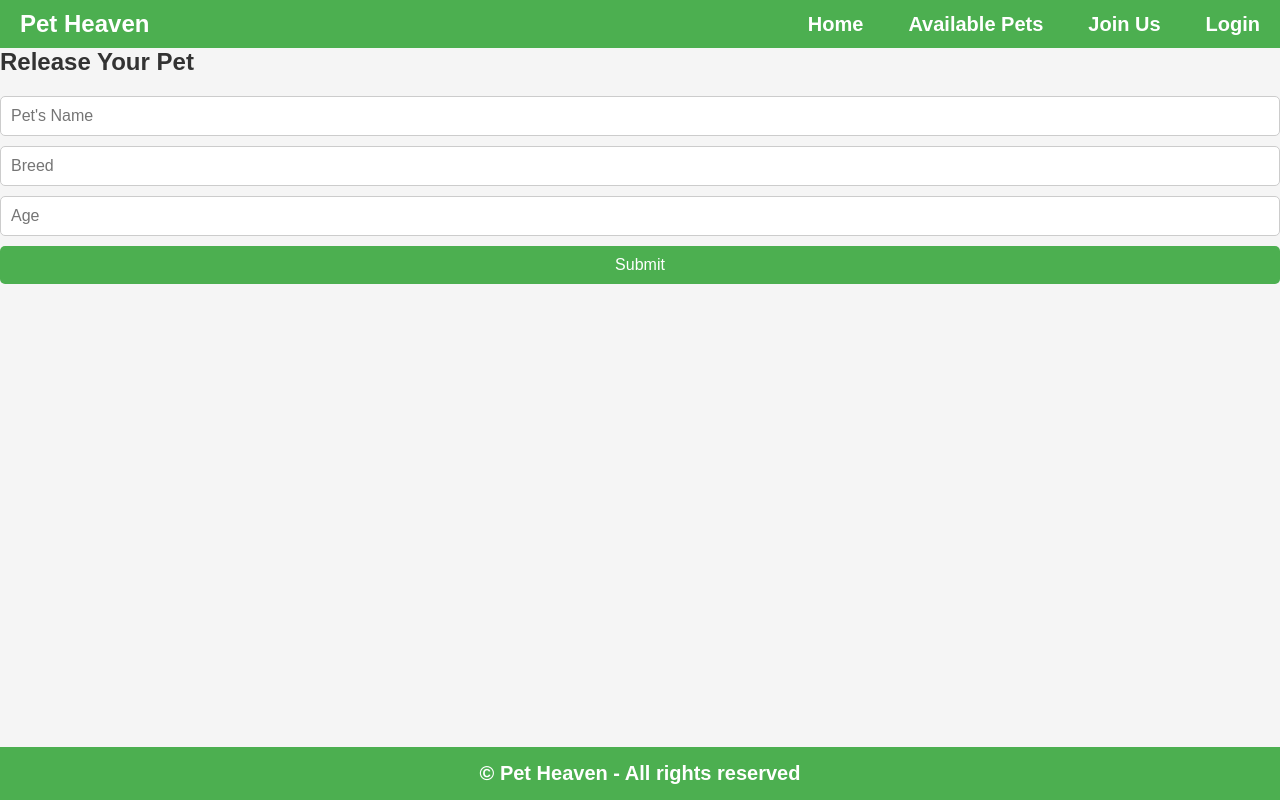
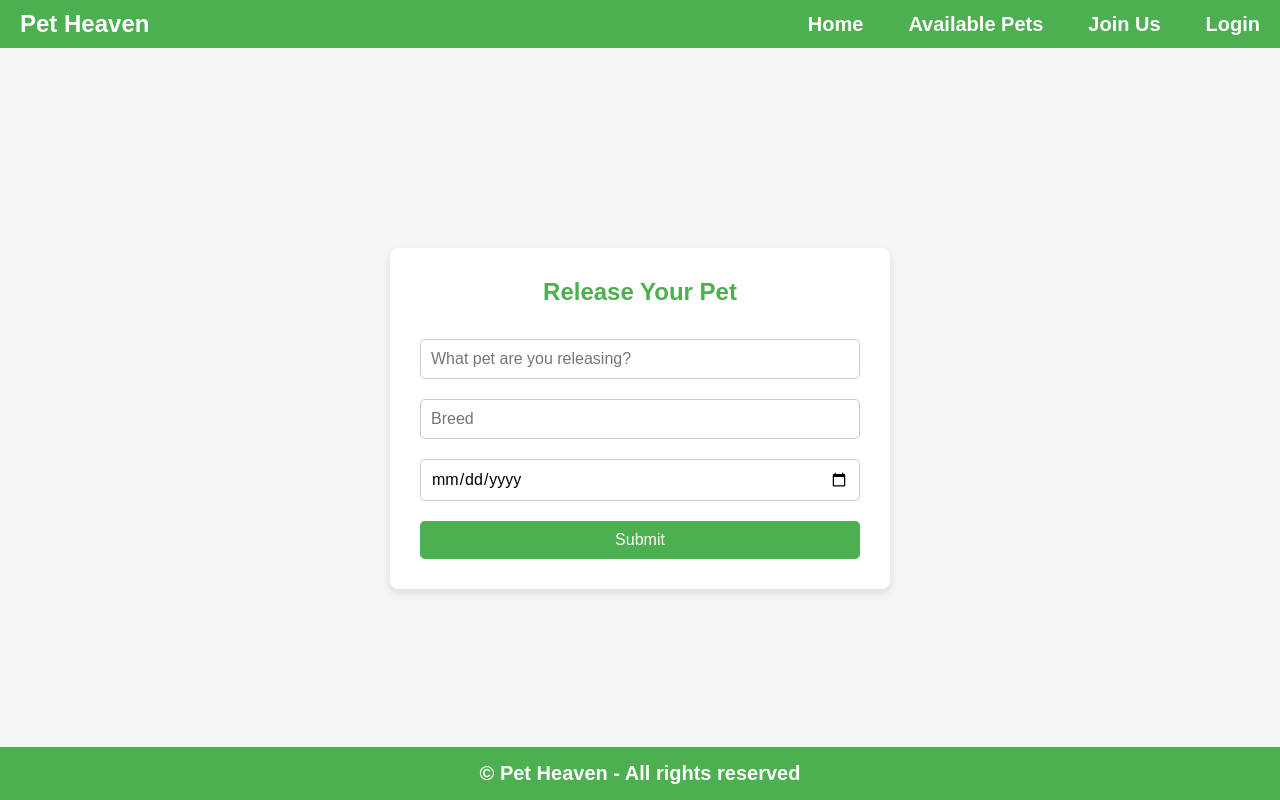
Before and after one commit to OCodeJK/pet-heaven, a React (Create React App) app: page /release in a window 1280 px wide. Built offline with nearby package versions, Linux system fonts and the light colour scheme.

Commit message:
some cool stuff

```diff
--- a/src/pages/AdoptPet.js
+++ b/src/pages/AdoptPet.js
@@ -6,6 +6,7 @@ const AdoptPet = () => {
   const location = useLocation();
   const {infoData} = location.state || {};
   const [date, setDate] = useState("");
+  const [message, setMessage] = useState("");
 
   const handleDateChange = (e) => {
     setDate(e.target.value);
@@ -17,7 +18,7 @@ const AdoptPet = () => {
     if (date) {
       alert("Interview has been scheduled, see you soon!");
     } else {
-      alert("Please select a valid date.");
+      setMessage("Please select a valid date.");
     }
   }
 
@@ -32,8 +33,10 @@ const AdoptPet = () => {
                     <p>Please let us know when you are available so we can interview you.</p>
                     </p>
                     <input type="date" placeholder="Select a date" min={new Date().toJSON().slice(0, 10)} onChange={handleDateChange} value={date}/>
+                    {message && <p className="error-message">{message}</p>}
                     <br />
                     <button className="adoptButton" onClick={handleButtonClick}>Confirm</button>
+
                 </div>
 
             ) : (
--- a/src/pages/Login.js
+++ b/src/pages/Login.js
@@ -54,6 +54,7 @@ const Login = () => {
         />
         <button type="submit">Login</button>
       </form>
+      <br />
       {message && <p>{message}</p>}
     </div>
   );
--- a/src/pages/ReleasePet.js
+++ b/src/pages/ReleasePet.js
@@ -1,26 +1,44 @@
-import React from 'react';
+import React, { useState } from 'react';
 import './style.css';
 
 const ReleasePet = () => {
+  const [releaseInfo, setReleaseInfo] = useState({
+    animal: "",
+    breed: "",
+    date: ""
+  });
+  const [message, setMessage] = useState("");
 
   const handleChange = (e) => {
-
+    setReleaseInfo({...releaseInfo, [e.target.name]:e.target.value });
   };
 
-  const handleSubmit = (e) => {
+  const handleButtonClick = (e) => {
     e.preventDefault();
-    // Send pet information to the backend or email to the admin
-  };
+
+    if (releaseInfo.animal && releaseInfo.breed && releaseInfo.date) {
+      alert("Interview has been scheduled, see you soon!");
+
+    } else if(!releaseInfo.animal){
+      setMessage("Please enter a valid animal");
+
+    } else if(!releaseInfo.breed){
+      setMessage("Please enter a breed type");
+
+    } else {
+      setMessage("Please enter a valid date");
+    }
+  }
 
   return (
     <div className="release-container">
       <h2>Release Your Pet</h2>
-      <form onSubmit={handleSubmit}>
-        <input type="text" name="name" onChange={handleChange} placeholder="Pet's Name" />
-        <input type="text" name="breed" onChange={handleChange} placeholder="Breed" />
-        <input type="number" name="age" onChange={handleChange} placeholder="Age" />
-        <button type="submit">Submit</button>
-      </form>
+      <br />
+      <input required type="text" name="animal" onChange={handleChange} placeholder="What pet are you releasing?" value={releaseInfo.animal}/>
+      <input required type="text" name="breed" onChange={handleChange} placeholder="Breed" value={releaseInfo.breed} />
+      <input required type="date" name="date" onChange={handleChange} placeholder="Schedule an appointment" min={new Date().toJSON().slice(0, 10)} value={releaseInfo.date} />
+      <button onClick={handleButtonClick}>Submit</button>
+      {message && <p>{message}</p>}
     </div>
   );
 }
--- a/src/pages/style.css
+++ b/src/pages/style.css
@@ -50,6 +50,7 @@
   box-shadow: 0px 4px 8px rgba(0, 0, 0, 0.1);
   margin-top:200px;
 }
+
 .login-container h2{
   color: #4CAF50;
   text-align: center;
@@ -60,6 +61,40 @@
   margin-bottom: 10px;
 }
 
+.login-container p {
+  color: red;
+  text-align: center;
+}
+
+
+/* Release Pet Page */
+.release-container {
+  display: flex;
+  flex-direction: column;
+  max-width: 500px;
+  margin: 20px auto;
+  background-color: white;
+  padding: 30px;
+  border-radius: 8px;
+  box-shadow: 0px 4px 8px rgba(0, 0, 0, 0.1);
+  margin-top:200px;
+}
+
+.release-container h2{
+  color: #4CAF50;
+  text-align: center;
+  margin-bottom: 15px;
+}
+
+.release-container input {
+  margin-bottom: 20px;
+}
+
+.release-container p {
+  text-align: center;
+  color: red;
+  margin-top:20px;
+}
 
 /* Pet Detail Page */
 .pet-detail-container h1 {
@@ -123,6 +158,11 @@
   width: 100%;
   object-fit: contain;
   border-radius: 8px;
+}
+
+.error-message{
+  color: red;
+  text-align: center;
 }
 
 .adopt-container input[type="date"] {
```
